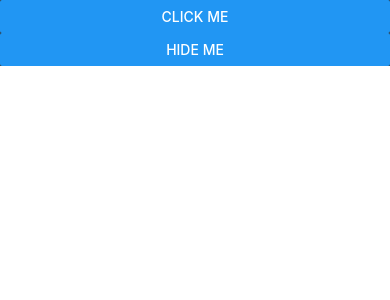
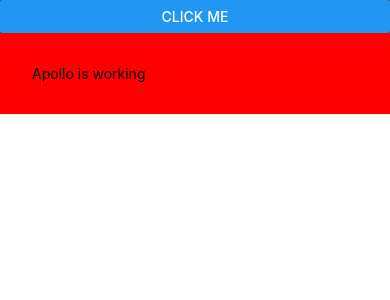
Before and after one commit to gtRfnkN/rnw-apollo, a React Native app: screen / in a window 390 px wide. Both pictures are taken after a click on the button "CLICK ME". Shown: the top 300 px of the page. Built offline with nearby package versions, Linux system fonts and the light colour scheme.

Commit message:
Add simple apollo component

```diff
--- /dev/null
+++ b/App-apollo.tsx
@@ -0,0 +1,18 @@
+import React from 'react';
+import {ApolloClient, InMemoryCache, ApolloProvider} from '@apollo/client';
+import {Text, View} from 'react-native';
+
+const client = new ApolloClient({
+  uri: 'https://flyby-router-demo.herokuapp.com/',
+  cache: new InMemoryCache(),
+});
+
+export function ApolloTestComponent() {
+  return (
+    <ApolloProvider client={client}>
+      <View style={{backgroundColor: '#f00', padding: 32}}>
+        <Text>Apollo is working</Text>
+      </View>
+    </ApolloProvider>
+  );
+}
--- a/App.tsx
+++ b/App.tsx
@@ -7,6 +7,7 @@
 
 import React from 'react';
 import {Button, SafeAreaView} from 'react-native';
+import {ApolloTestComponent} from './App-apollo';
 
 function App(): JSX.Element {
   const [isApolloComponentVisible, setIsApolloComponentVisible] =
@@ -18,12 +19,7 @@ function App(): JSX.Element {
         title="Click me"
         onPress={() => setIsApolloComponentVisible(true)}
       />
-      {isApolloComponentVisible && (
-        <Button
-          title="Hide me"
-          onPress={() => setIsApolloComponentVisible(false)}
-        />
-      )}
+      {isApolloComponentVisible && <ApolloTestComponent />}
     </SafeAreaView>
   );
 }
```
